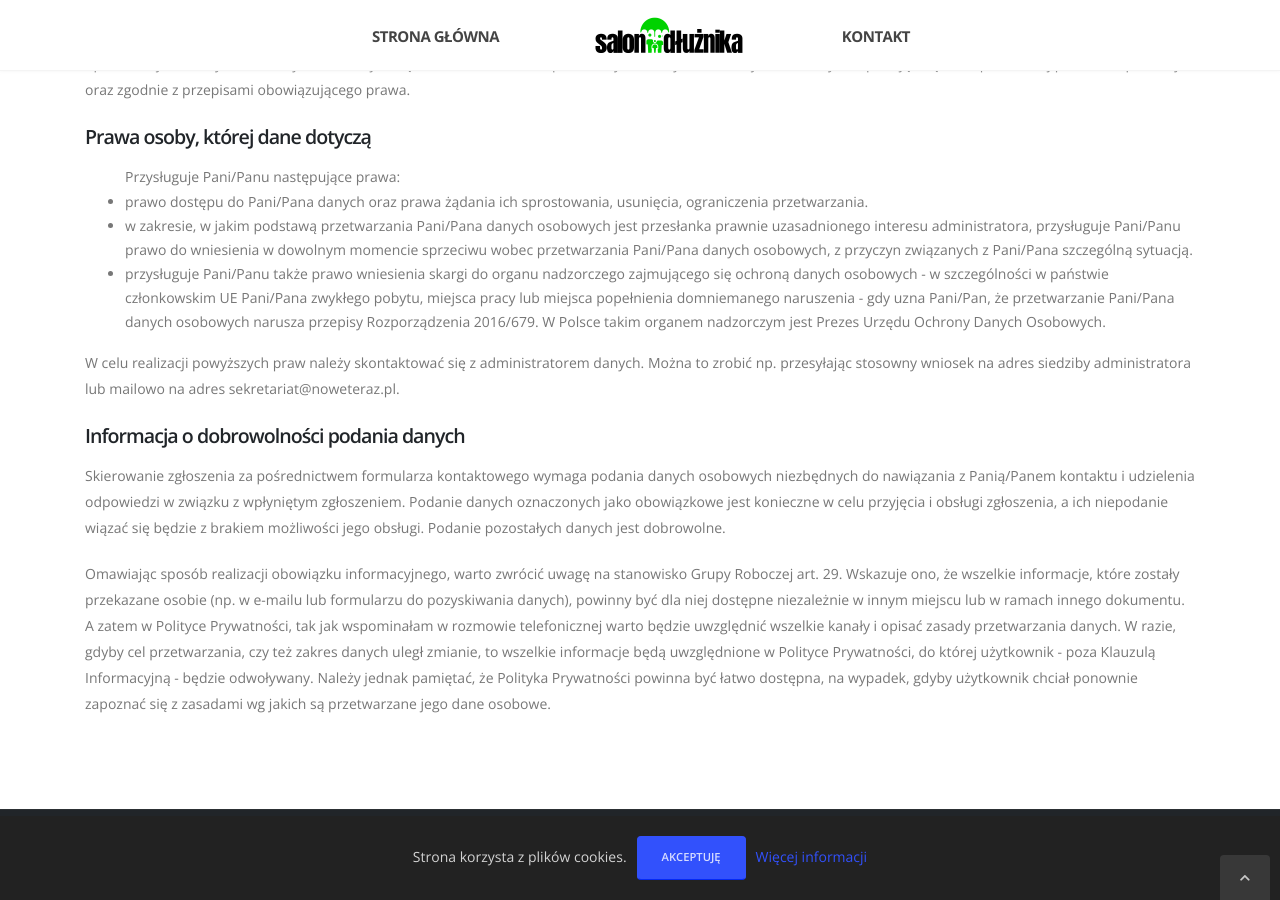
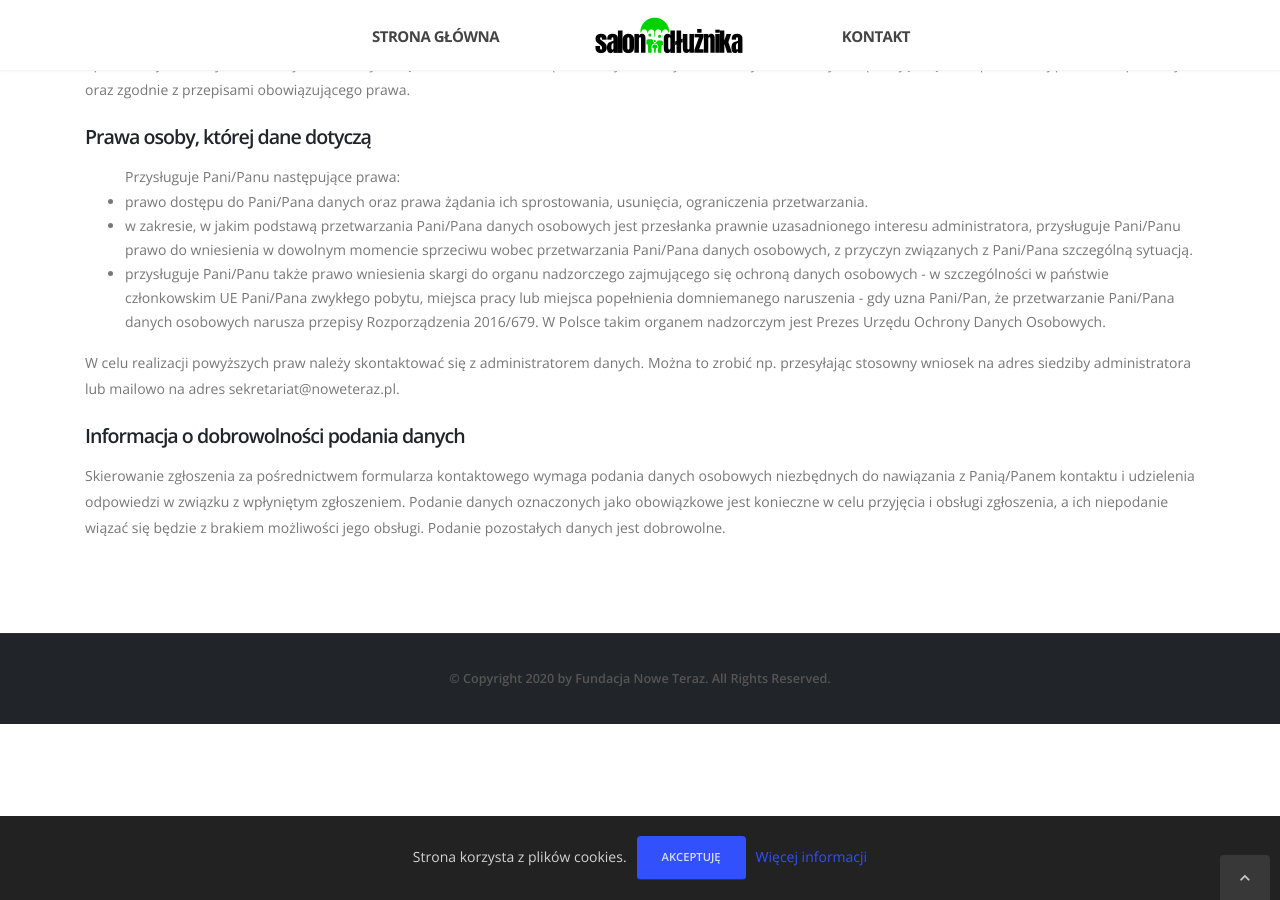
Before and after one commit to noweteraz/salondluznika-pl, a Jekyll site: the page built from _pages/privacy.html, in a window 1280 px wide and 900 px high, scrolled down 2345 px. Built offline with Jekyll 4.4.1, drawn with Linux system fonts in a browser that asks for light colours.

Commit message:
Update GDPR.

```diff
--- a/_pages/privacy.html
+++ b/_pages/privacy.html
@@ -82,7 +82,6 @@ Pani/Pana dane osobowe mogą być przekazywane właściwym organom uprawnionym d
 
 <h4>Informacja o dobrowolności podania danych</h3>
 <p>Skierowanie zgłoszenia za pośrednictwem formularza kontaktowego wymaga podania danych osobowych niezbędnych do nawiązania z Panią/Panem kontaktu i udzielenia odpowiedzi w związku z wpłyniętym zgłoszeniem. Podanie danych oznaczonych jako obowiązkowe jest konieczne w celu przyjęcia i obsługi zgłoszenia, a ich niepodanie wiązać się będzie z brakiem możliwości jego obsługi. Podanie pozostałych danych jest dobrowolne.</p>
-<p>Omawiając sposób realizacji obowiązku informacyjnego, warto zwrócić uwagę na stanowisko Grupy Roboczej art. 29. Wskazuje ono, że wszelkie informacje, które zostały przekazane osobie (np. w e-mailu lub formularzu do pozyskiwania danych), powinny być dla niej dostępne niezależnie w innym miejscu lub w ramach innego dokumentu. A zatem w Polityce Prywatności, tak jak wspominałam w rozmowie telefonicznej warto będzie uwzględnić wszelkie kanały i opisać zasady przetwarzania danych. W razie, gdyby cel przetwarzania, czy też zakres danych uległ zmianie, to wszelkie informacje będą uwzględnione w Polityce Prywatności, do której użytkownik - poza Klauzulą Informacyjną - będzie odwoływany. Należy jednak pamiętać, że Polityka Prywatności powinna być łatwo dostępna, na wypadek, gdyby użytkownik chciał ponownie zapoznać się z zasadami wg jakich są przetwarzane jego dane osobowe.</p>
 
 
 </div>
```
